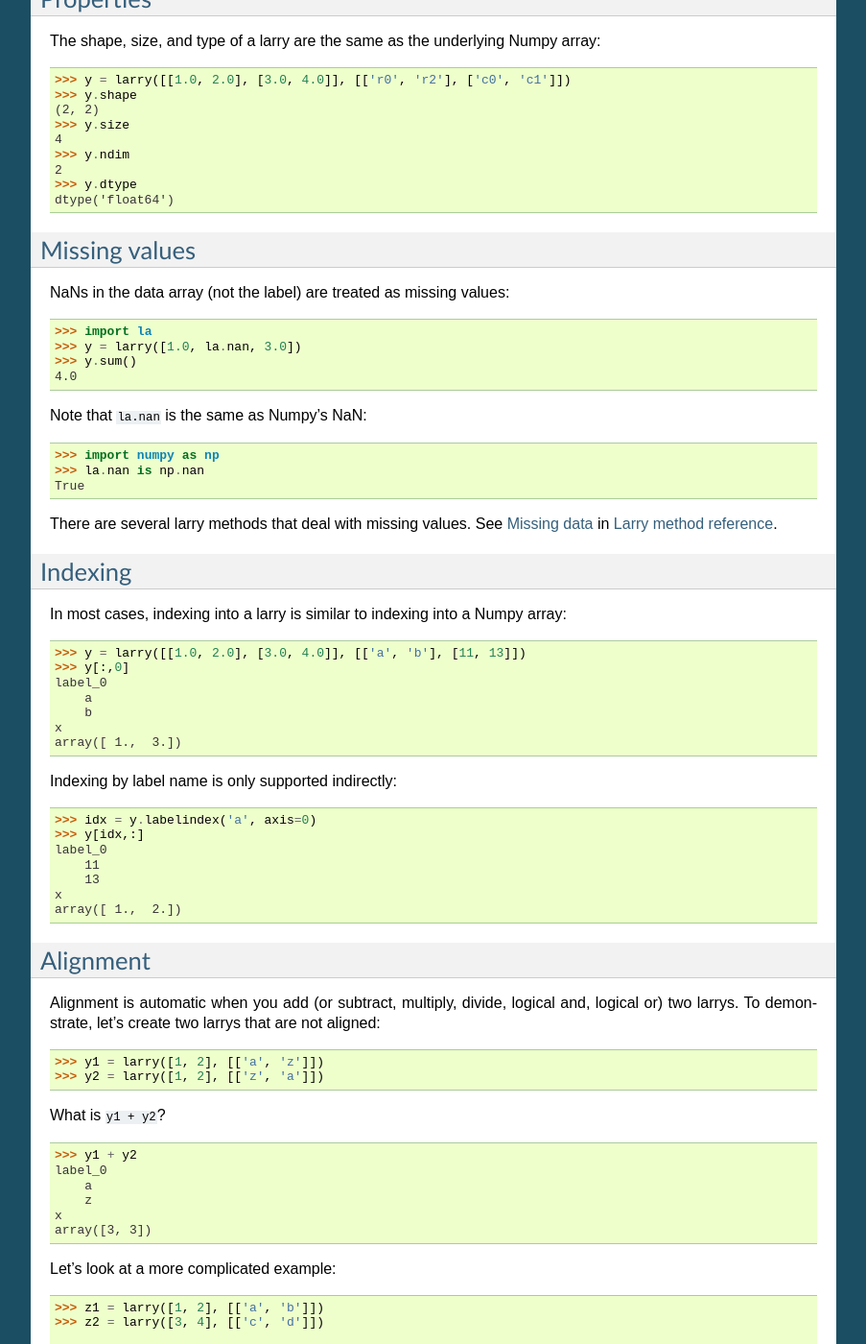
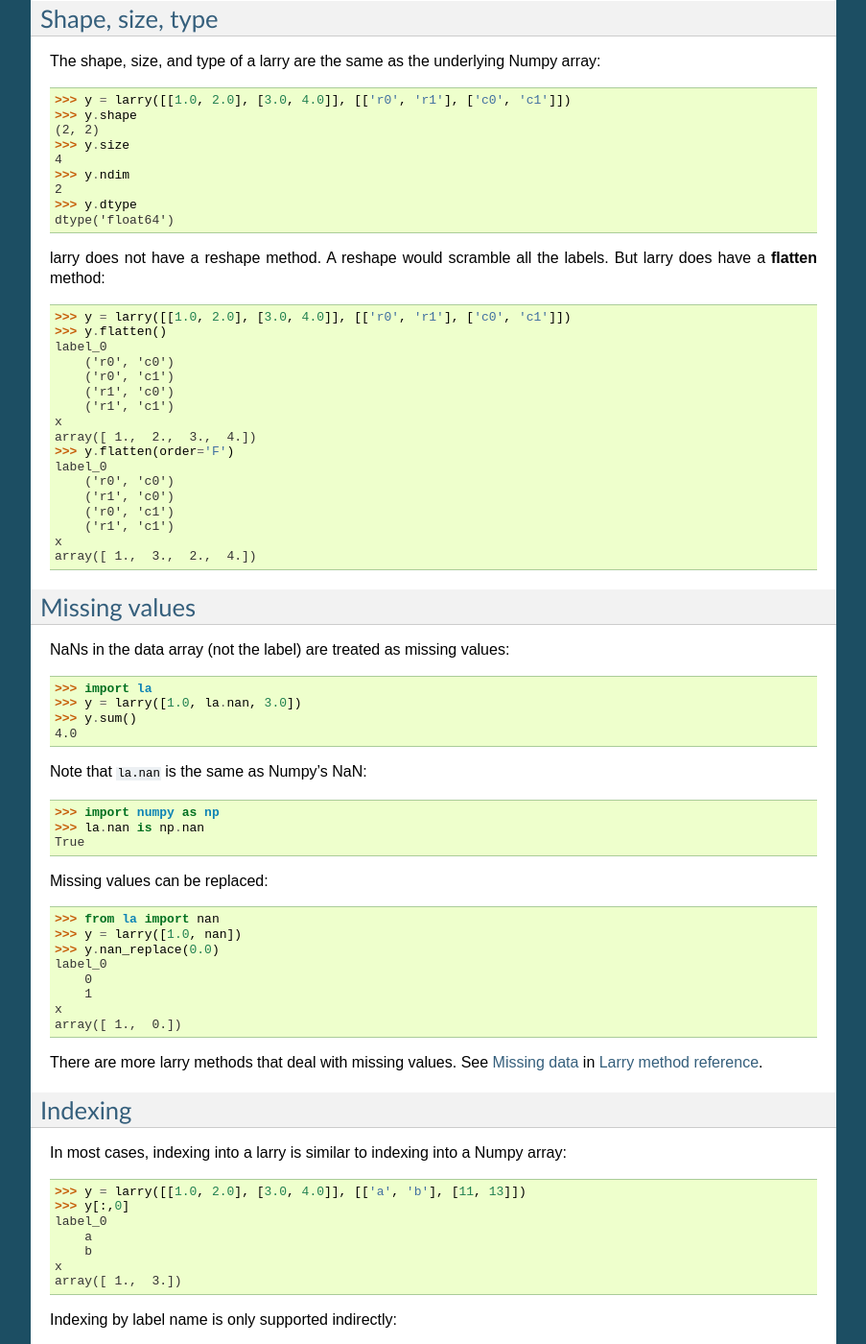
Before and after one commit to kwgoodman/la, a Sphinx documentation site: the page built from doc/source/work.rst, in a window 1280 px wide and 1400 px high, scrolled down 1760 px. Shown: the whole window at 96% size, without its empty margins (198-1101 px from the left). Built offline with Sphinx 7.4.7, drawn with Linux system fonts in a browser that asks for light colours; some of the changed text lies outside the part shown.

```diff
--- a/doc/source/work.rst
+++ b/doc/source/work.rst
@@ -28,10 +28,12 @@
     x
     array([1, 2, 3])
 
-In the statement above the list is converted to a Numpy array and the labels
-default to ``range(n)``, where *n* in this case is 3.
+A larry consists of a data array and a label. In the statement above, larry
+creates the data array by converting the list ``[1, 2, 3]`` to a Numpy array.
+The label, since none was specified, defaults to ``range(n)``, where *n* in
+this case is 3.
 
-To use our own labels we pass them in when we construct a larry:
+To use your own labels pass them in when you construct a larry:
 ::
     >>> y = larry([[1.0, 2.0], [3.0, 4.0]], [['a', 'b'], [11, 13]])
     >>> y
@@ -86,13 +88,13 @@
     ValueError: Length mismatch in label and x along axis 1
 
 
-Properties
-----------
+Shape, size, type
+-----------------
 
 The shape, size, and type of a larry are the same as the underlying Numpy
 array:
 ::
-    >>> y = larry([[1.0, 2.0], [3.0, 4.0]], [['r0', 'r2'], ['c0', 'c1']])
+    >>> y = larry([[1.0, 2.0], [3.0, 4.0]], [['r0', 'r1'], ['c0', 'c1']])
     >>> y.shape
     (2, 2)
     >>> y.size
@@ -101,6 +103,27 @@
     2
     >>> y.dtype
     dtype('float64')
+
+larry does not have a reshape method. A reshape would scramble all the labels.
+But larry does have a **flatten** method:
+::
+    >>> y = larry([[1.0, 2.0], [3.0, 4.0]], [['r0', 'r1'], ['c0', 'c1']])
+    >>> y.flatten()
+    label_0
+        ('r0', 'c0')
+        ('r0', 'c1')
+        ('r1', 'c0')
+        ('r1', 'c1')
+    x
+    array([ 1.,  2.,  3.,  4.])
+    >>> y.flatten(order='F')
+    label_0
+        ('r0', 'c0')
+        ('r1', 'c0')
+        ('r0', 'c1')
+        ('r1', 'c1')
+    x
+    array([ 1.,  3.,  2.,  4.])
 
 
 Missing values
@@ -119,7 +142,18 @@
     >>> la.nan is np.nan
     True
 
-There are several larry methods that deal with missing values. See
+Missing values can be replaced:
+::
+    >>> from la import nan
+    >>> y = larry([1.0, nan])
+    >>> y.nan_replace(0.0)
+    label_0
+        0
+        1
+    x
+    array([ 1.,  0.])
+
+There are more larry methods that deal with missing values. See
 :ref:`missing` in :ref:`reference`.
 
 Indexing
@@ -181,7 +215,7 @@
     IndexError: A dimension has no matching labels
 
 Why did we get an index error when we tried to sum *z1* and *z2*? We got an
-error because *z1* and *z2* have no overlap: there are no elements 'a' and 'b'
+error because *z1* and *z2* have no overlap: there are no labels 'a' and 'b'
 in *z2* to add to those in *z1*.
 
 Let's make a third larry that can be added to *z1*:
@@ -207,8 +241,8 @@
     x
     array([ 1.,  2.,  3.,  4.])
 
-It is often convenient to pre-align larrys. To align two larrys we use the
-``morph`` method:
+It is often convenient to pre-align larrys. To align two larrys we use
+**morph_like**:
 ::
     >>> y1 = larry([1, 2, 3], [['a', 'b', 'c']])
     >>> y2 = larry([6, 4, 5], [['c', 'a', 'b']])
@@ -245,7 +279,6 @@
     x
     array([  1.,   2.,   3.,  NaN,  NaN])
 
-
 Archiving
 ---------
 
```
Also changed, not shown: other parts of doc/source/work.rst (+1 -1 lines), doc/source/intro.rst (+4 -4 lines), doc/source/reference.rst (+7 -0 lines), 3 other files.
